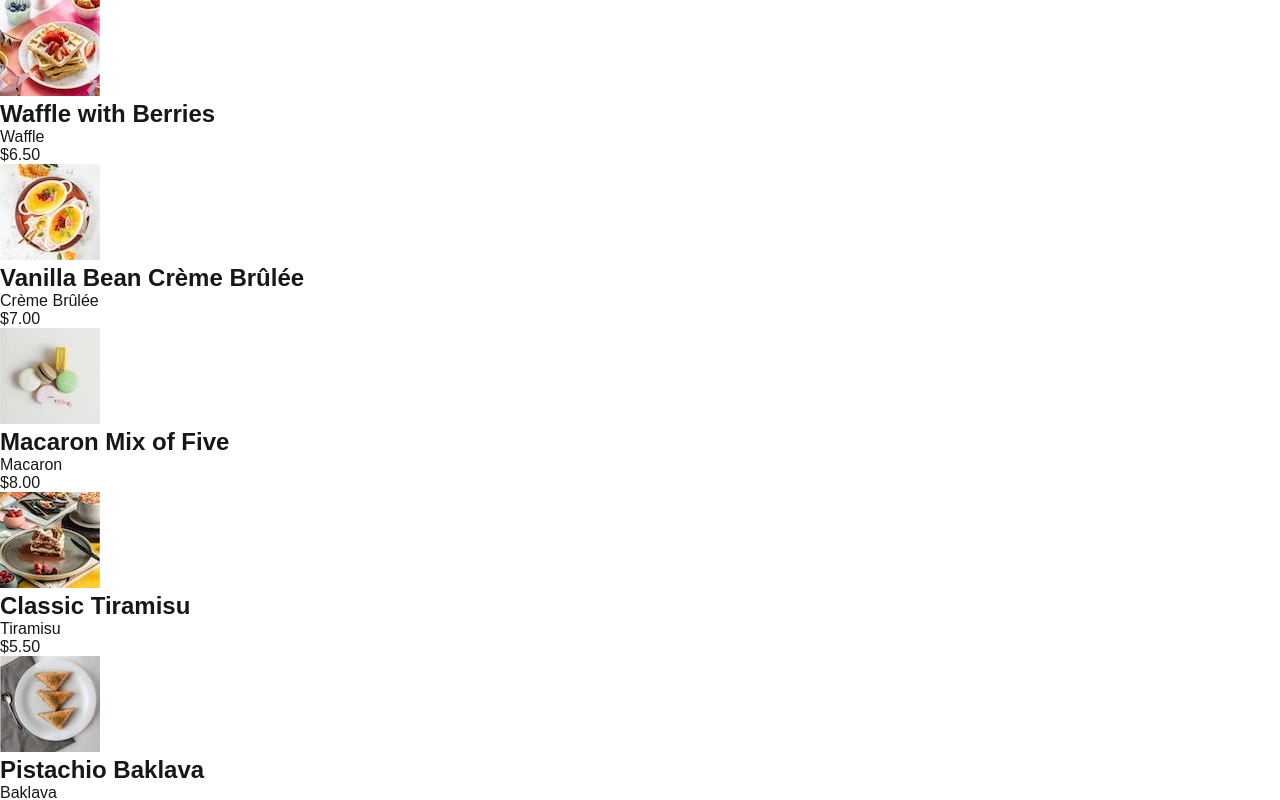
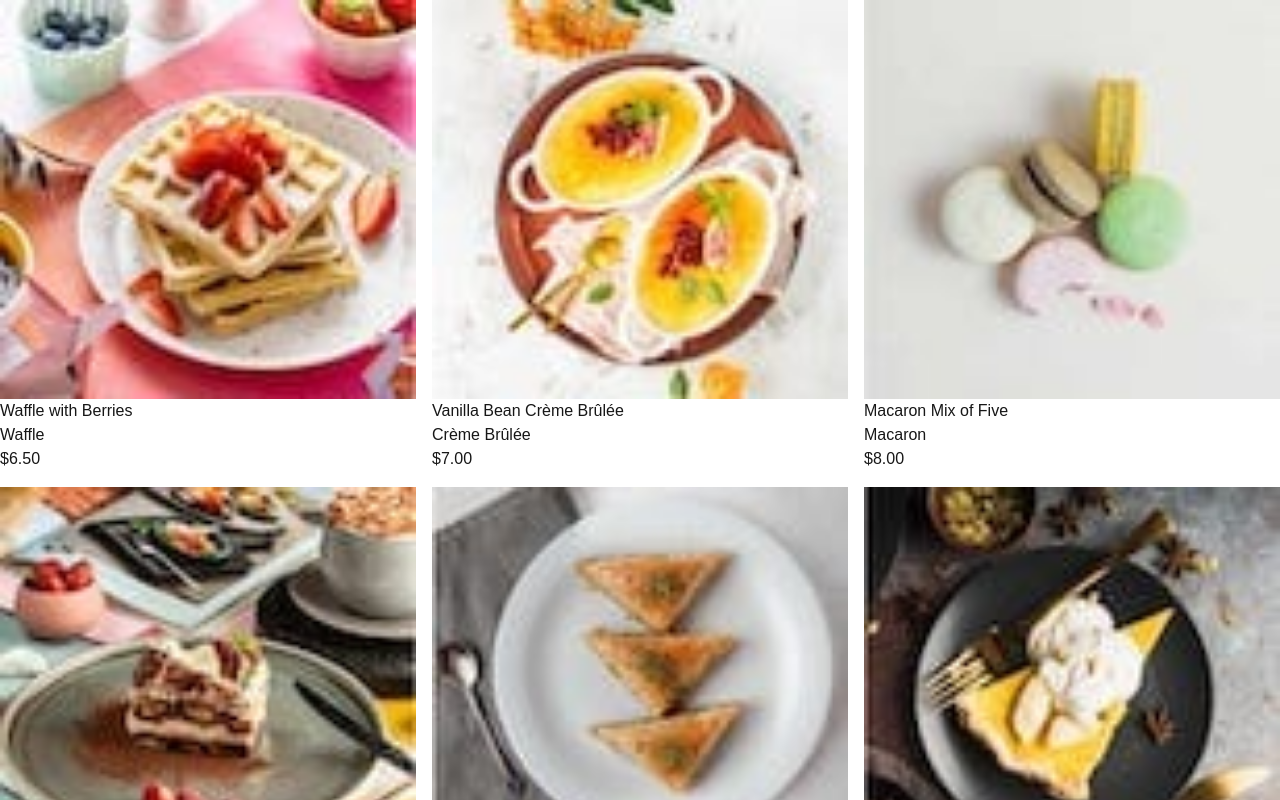
Before and after one commit to Maryiamreda/Product-list-with-cart, a Next.js app: page / in a window 1280 px wide. Shown: the top 800 px of the page. Built offline with nearby package versions, Linux system fonts and the light colour scheme.

Commit message:
Install Tailwind CSS with Next.js

```diff
--- /dev/null
+++ b/postcss.config.mjs
@@ -0,0 +1,6 @@
+const config = {
+  plugins: {
+    "@tailwindcss/postcss": {},
+  },
+};
+export default config;
--- a/src/app/globals.css
+++ b/src/app/globals.css
@@ -1,3 +1,5 @@
+@import "tailwindcss";
+
 :root {
   --background: #ffffff;
   --foreground: #171717;
--- a/src/app/page.tsx
+++ b/src/app/page.tsx
@@ -3,21 +3,11 @@
 import Image from "next/image";
 import styles from "./page.module.css";
 import { Products } from "@/data";
+import ProductsList from "./products";
 export default function Home() {
   return (
-    <div className="grid grid-cols-2 md:grid-cols-3 gap-4">
-      {Products.map((product, index) => (
-        <div key={index} className="card">
-          <img
-            src={product.image.thumbnail}
-            alt={product.name}
-            className="w-full"
-          />
-          <h2>{product.name}</h2>
-          <p>{product.category}</p>
-          <p>${product.price.toFixed(2)}</p>
-        </div>
-      ))}
+    <div >
+      <ProductsList/>
     </div>
   );
 }
--- /dev/null
+++ b/src/app/products.tsx
@@ -0,0 +1,23 @@
+import React from 'react';
+import { Products } from "@/data";
+
+const ProductsList = () => {
+  return (
+     <div className="grid grid-cols-2 md:grid-cols-3 gap-4">
+         {Products.map((product, index) => (
+           <div key={index} className="card">
+             <img
+               src={product.image.thumbnail}
+               alt={product.name}
+               className="w-full"
+             />
+             <h2>{product.name}</h2>
+             <p>{product.category}</p>
+             <p>${product.price.toFixed(2)}</p>
+           </div>
+         ))}
+       </div>
+  );
+}
+
+export default ProductsList;
```
Also changed, not shown: package.json (+6 -3 lines), 1 other file (tests, documents, lock files or other folders).
